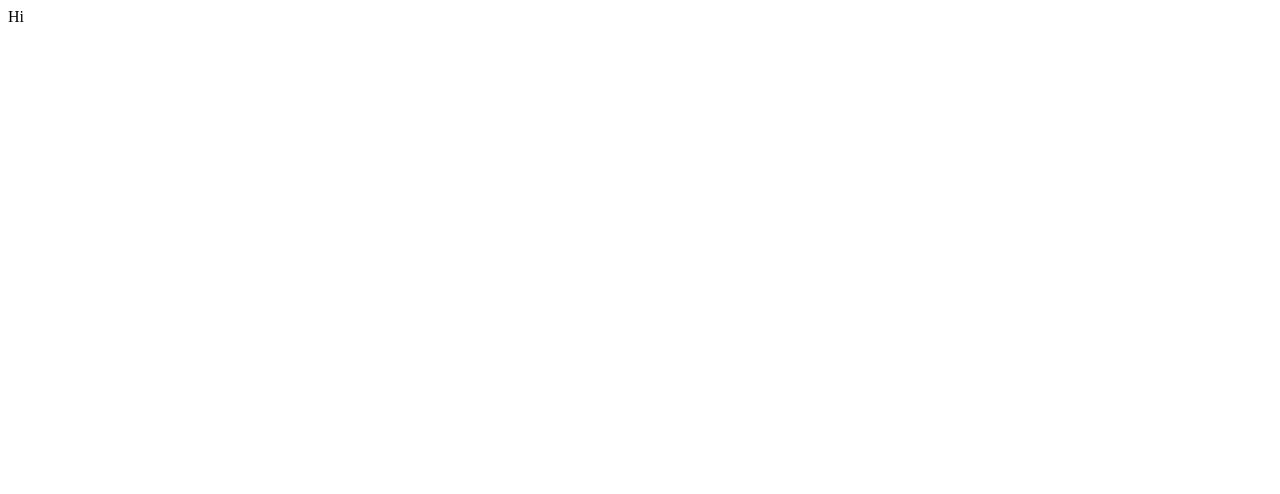
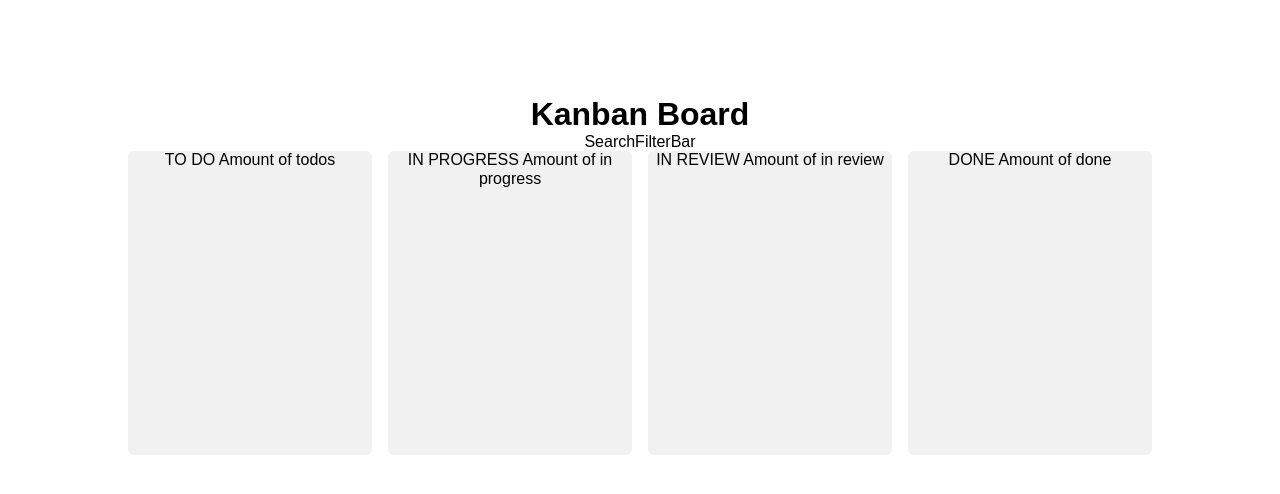
Before and after one commit to nwils000/kanban-board, a React (Vite) app: page / in a window 1280 px wide. Shown: the top 494 px of the page. Built offline with nearby package versions, Linux system fonts and the light colour scheme.

Commit message:
set up basic components for the board

```diff
--- a/src/components/Board.jsx
+++ b/src/components/Board.jsx
@@ -1,5 +1,17 @@
+import SearchFilterBar from './SearchFilterBar';
+import BoardColumns from './BoardColumns';
+import '../styles/Board.css';
+
 function Board() {
-  return <>Hi</>;
+  return (
+    <div className="board">
+      <div className="board-content">
+        <h1>Kanban Board</h1>
+        <SearchFilterBar />
+        <BoardColumns />
+      </div>
+    </div>
+  );
 }
 
 export default Board;
--- /dev/null
+++ b/src/components/BoardColumns.jsx
@@ -0,0 +1,12 @@
+import '../styles/BoardColumns.css';
+
+export default function BoardColumns() {
+  return (
+    <div className="board-columns">
+      <div className="board-column">TO DO {'Amount of todos'}</div>
+      <div className="board-column">IN PROGRESS {'Amount of in progress'}</div>
+      <div className="board-column">IN REVIEW {'Amount of in review'}</div>
+      <div className="board-column">DONE {'Amount of done'}</div>
+    </div>
+  );
+}
--- /dev/null
+++ b/src/components/SearchFilterBar.jsx
@@ -0,0 +1,3 @@
+export default function SearchFilterBar() {
+  return <div>SearchFilterBar</div>;
+}
--- a/src/main.jsx
+++ b/src/main.jsx
@@ -1,10 +1,5 @@
-import React from 'react';
 import ReactDOM from 'react-dom/client';
 import Board from './components/Board.jsx';
 import './styles/index.css';
 
-ReactDOM.createRoot(document.getElementById('root')).render(
-  <React.StrictMode>
-    <Board />
-  </React.StrictMode>
-);
+ReactDOM.createRoot(document.getElementById('root')).render(<Board />);
--- /dev/null
+++ b/src/styles/Board.css
@@ -0,0 +1,18 @@
+.board {
+  height: calc(100vh - 24vh);
+  width: 100vw;
+  display: flex;
+  padding-top: 12vh;
+  flex-direction: column;
+  align-items: center;
+  text-align: center;
+}
+
+.board h1 {
+  margin: 0;
+}
+
+.board-content {
+  width: 80vw;
+  height: 80vh;
+}
--- /dev/null
+++ b/src/styles/BoardColumns.css
@@ -0,0 +1,17 @@
+* {
+  font-family: Arial, Helvetica, sans-serif;
+}
+
+.board-columns {
+  display: grid;
+  grid-template-columns: repeat(4, 1fr);
+  gap: 1rem;
+  margin: auto;
+  width: 100%;
+  min-height: 50%;
+}
+
+.board-column {
+  border-radius: 6px;
+  background-color: rgb(241, 241, 241);
+}
--- a/src/styles/index.css
+++ b/src/styles/index.css
@@ -0,0 +1 @@
+@import './normalize.css';
```
Also changed, not shown: src/styles/normalize.css (added).
